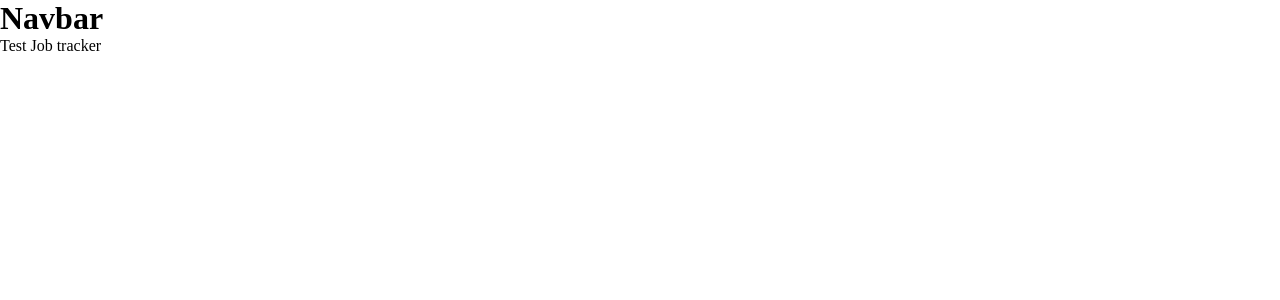
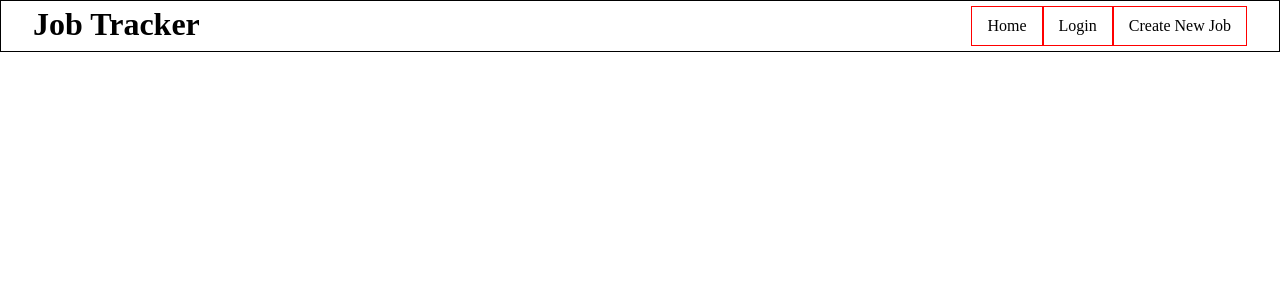
Before and after one commit to AllenCodess/job-tracker, a React (Vite) app: page / in a window 1280 px wide. Shown: the top 300 px of the page. Built offline with nearby package versions, Linux system fonts and the light colour scheme.

Commit message:
created an outline for the navbar

```diff
--- a/src/App.jsx
+++ b/src/App.jsx
@@ -5,7 +5,6 @@ function App() {
   return (
     <>
       <Navbar />
-      <p> Test Job tracker</p>
     </>
   );
 }
--- a/src/components/Navbar.jsx
+++ b/src/components/Navbar.jsx
@@ -1,5 +1,20 @@
+import { Link } from "react-router";
+
 const Navbar = () => {
-  return <h1> Navbar</h1>;
+  return (
+    <>
+      <div className="navbar-container">
+        <div className="navbar-logo-container">
+          <h1>Job Tracker</h1>
+        </div>
+        <div className="navbar-items-container">
+          <li className="navbar-item">Home</li>
+          <li className="navbar-item">Login</li>
+          <li className="navbar-item">Create New Job</li>
+        </div>
+      </div>
+    </>
+  );
 };
 
 export default Navbar;
--- a/src/index.css
+++ b/src/index.css
@@ -3,3 +3,23 @@
   padding: 0;
   box-sizing: border-box;
 }
+
+/* Navbar  */
+
+.navbar-container {
+  display: flex;
+  justify-content: space-between;
+  border: 1px black solid;
+  padding: 5px 2rem;
+}
+
+.navbar-items-container {
+  list-style-type: none;
+  display: flex;
+  justify-content: space-between;
+}
+
+.navbar-item {
+  padding: 10px 15px;
+  border: 1px red solid;
+}
```
